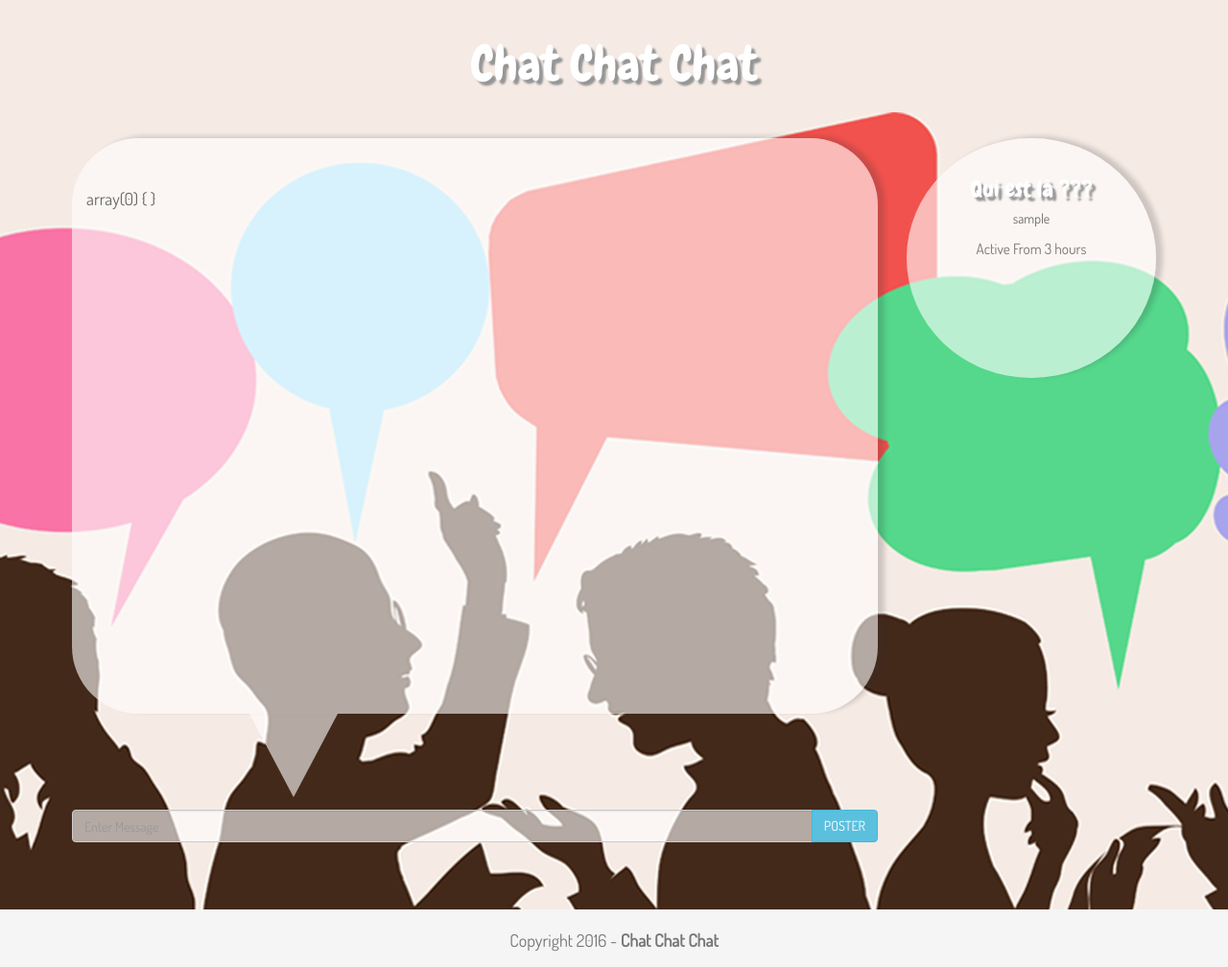
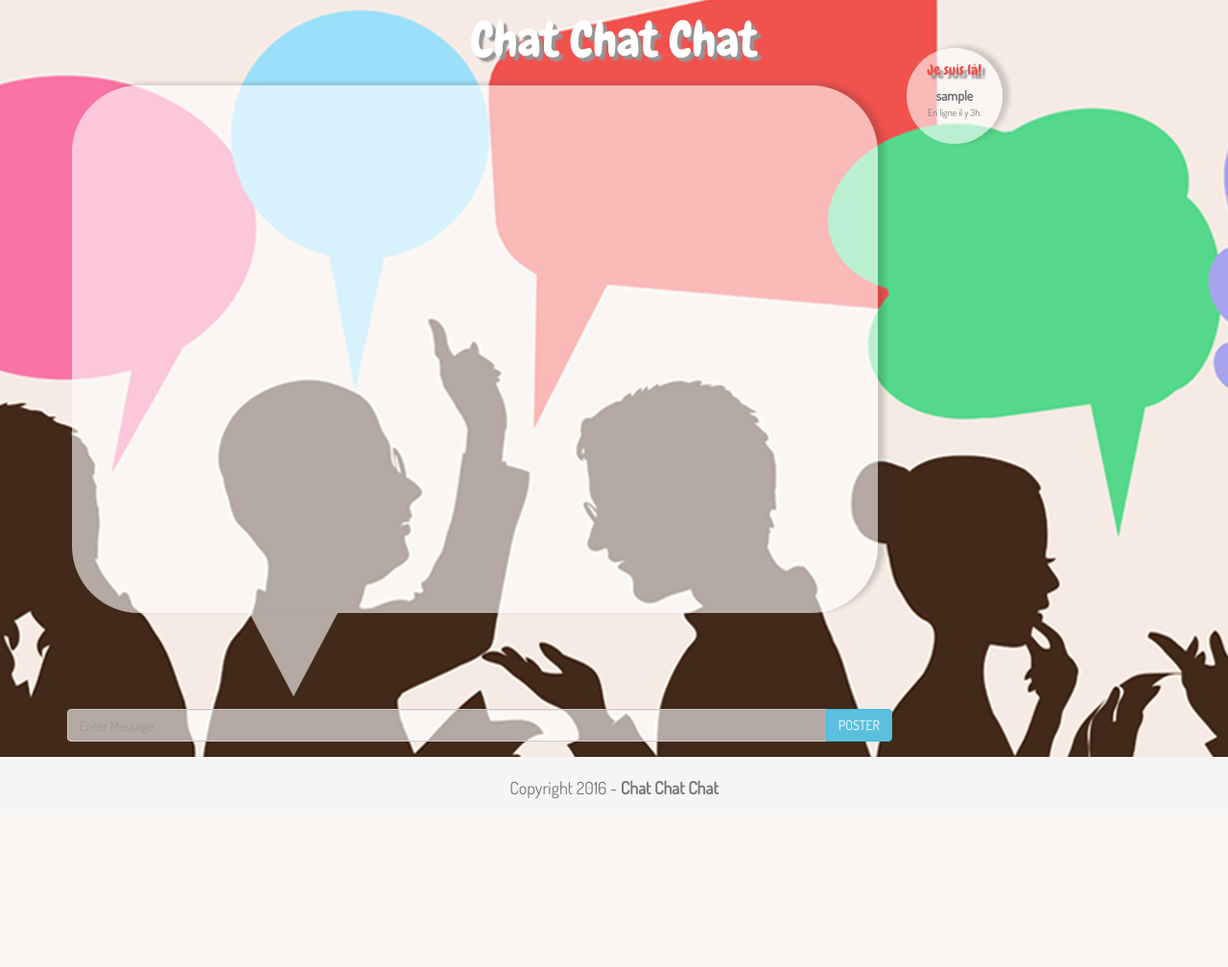
Before and after one commit to atomic-dog/chat, a PHP site: page / in a window 1280 px wide. Shown: the part 51-1059 px from the top of the page at 96% size. After the commit the page ends 884 px from the top, so only its background shows below. Run offline with PHP 8.4, Linux system fonts and the light colour scheme; the visitor is signed in with stand-in values (Sample User, id 1); data that the repository does not hold is empty.

Commit message:
modif css

```diff
--- a/apps/message_list.php
+++ b/apps/message_list.php
@@ -2,7 +2,4 @@
 $manager = new MessageManager($db);
 $list = $manager->getAll();
 require('views/message_list.phtml');
-var_dump($list);
-
-
 ?>
--- a/public/scripts/js-custom.js
+++ b/public/scripts/js-custom.js
@@ -47,7 +47,7 @@ $('#scrollbox').slimScroll({
     // color: '#ffcc00',
     // alwaysVisible: false,
     // distance: '20px',
-    // start: bottom,
+    start: 'bottom',
     // railVisible: true,
     // railColor: '#222',
     // railOpacity: 0.3,
--- a/public/scripts/script.js
+++ b/public/scripts/script.js
@@ -3,6 +3,7 @@ function refresh()
   $.get('index.php?page=message&ajax', function(html)
   {
    $('.js_msglist').html(html);
+
  });
 }
 
--- a/public/styles/style-custom.css
+++ b/public/styles/style-custom.css
@@ -50,6 +50,8 @@ h3{
 	text-shadow: 4px 4px 2px rgba(150, 150, 150, 1);
 
 }
+
+
 
 ul{
 	padding: 0;
@@ -169,8 +171,8 @@ ul{
 	box-shadow: 7px -2px 5px 0px rgba(50, 50, 50, 0.2);
 	border-radius: 70px;
 	position: relative;
-	height: 600px;
-	margin-top: 30px;
+	height: 550px;
+	margin-top: 40px;
 	margin-bottom: 100px;
 	padding: 20px 15px;
 }
@@ -179,7 +181,7 @@ ul{
 	content:"";
 	position: absolute;
 	bottom: 100%;
-	top: 600px;
+	top: 550px;
 	right: 67%;
 	width: 0;
 	height: 0;
@@ -195,13 +197,41 @@ ul{
 	box-shadow: 7px -2px 5px 0px rgba(50, 50, 50, 0.2);
 	border-radius: 100%;
 	position: relative;
-	height: 250px;
-	margin-top: 30px;
-	margin-bottom: 100px;
+	height: 100px;
+	width: 100px;
+	margin-top: 1px;
+	margin-bottom: 15px;
 	padding: 20px 15px;
-
 }
 
+.user_loggedIn{
+	margin-bottom: -5px;
+	font-weight: bold;
+}
+
+
+.user_message{
+  font-weight: bold;
+  color: #43291A;
+}
+
+.jeSuisLa{
+	margin-top: -5px;
+	color: #F1524E;
+}
+
+.online .text-muted {
+	font-size: 10px;
+}
+
+.titreSite{
+	margin-bottom: -20px;
+	margin-top: -5px;
+}
+
+.js_msglist{
+	color: #45443F;
+}
 /*.list-message{
 	overflow-y:scroll;
 
@@ -218,6 +248,9 @@ ul{
 }
 
 .input-group{
-	margin-bottom: 20px;
+	position: absolute;
+	left: 10px; /* 10px de la gauche */
+	top: 690px; /* 0 du haut */
+
 
 }
--- a/public/styles/style.css
+++ b/public/styles/style.css
@@ -107,9 +107,7 @@ ul {
     height: 200px;
 }
 
-.user_message{
-  font-weight: bold;
-}
+
 
 .date_message{
   font-size: 70%;
--- a/views/home.phtml
+++ b/views/home.phtml
@@ -1,3 +1,3 @@
-<h1 class="text-center">Chat Chat Chat</h1>
+<h1 class="text-center titreSite">Chat Chat Chat</h1>
 
 <?php require('apps/chat_box.php'); ?>
--- a/views/online.phtml
+++ b/views/online.phtml
@@ -1,9 +1,9 @@
 <div class="online text-center">
-    <h3>Qui est là ???</h3>
+    <h3 class="small jeSuisLa">Je suis là!</h3>
         <ul>
             <li>
-               <h5><?=htmlentities($user->getLoginUser())?></h5>
-               <small class="text-muted">Active From 3 hours</small>
+               <h5 class= "user_loggedIn"><?=htmlentities($user->getLoginUser())?></h5>
+               <small class="text-muted">En ligne il y 3h.</small>
             </li>
         </ul>
 </div>
```
